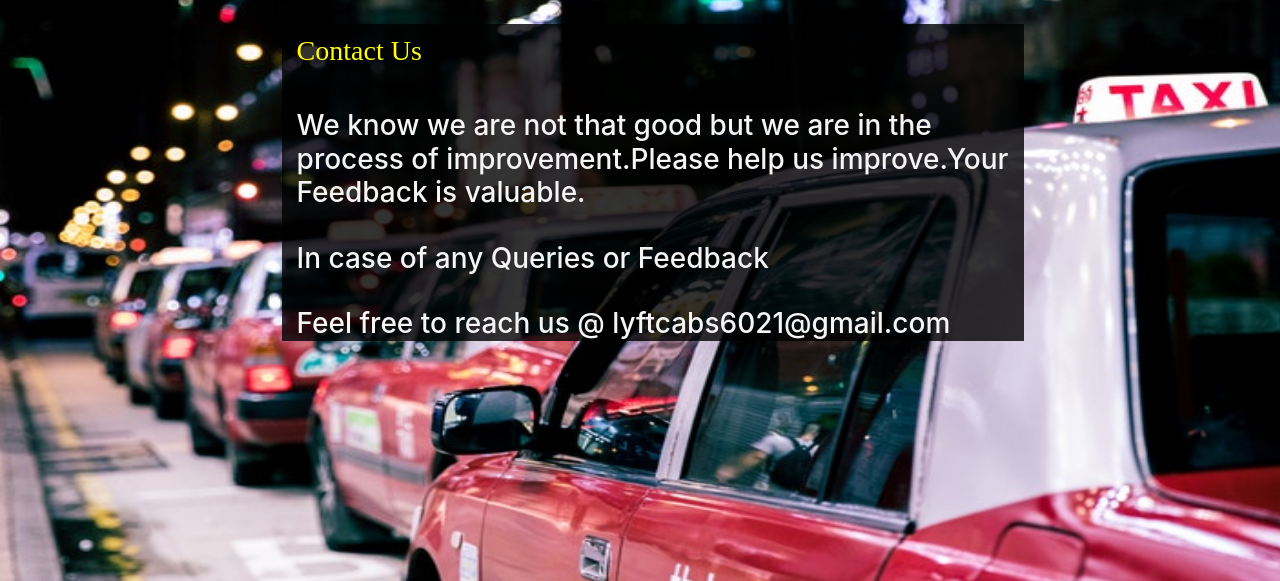
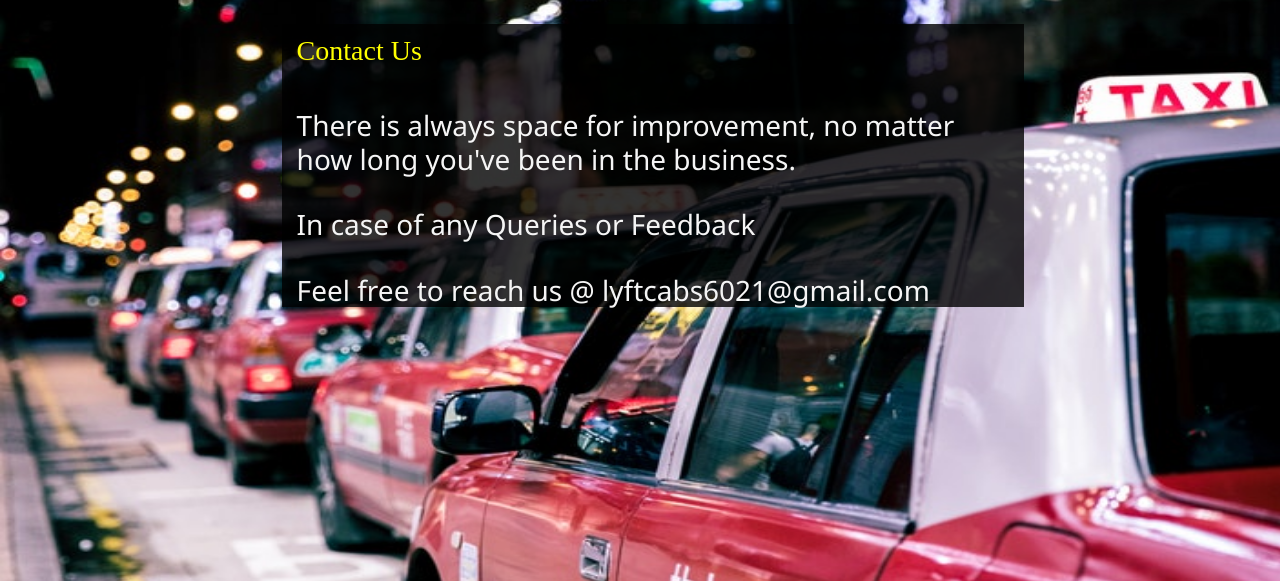
Before and after one commit to parasJune/Lyft-Cabs, a Node server app: page /contactus in a window 1280 px wide. Shown: the part 79-660 px from the top of the page. Run offline with Node 20, Linux system fonts and the light colour scheme; some libraries are stand-ins or nearby versions.

Commit message:
intermediate commit

```diff
--- a/views/Contactus.ejs
+++ b/views/Contactus.ejs
@@ -8,11 +8,11 @@
 
 
         <div class="container">
-            <h3 style="color:whitesmoke;">We know we are not that good but we are in the process of improvement.Please help us improve.Your Feedback is valuable.</h3>
+            <h3 style="color:whitesmoke;font-family:Segoe UI;font-style:Semilight">There is always space for improvement, no matter how long you've been in the business.</h3>
             <br>
-            <h3 style="color:whitesmoke;"> In case of any Queries or Feedback</h3>
+            <h3 style="color:whitesmoke;font-family:Segoe UI;font-style:Semilight"> In case of any Queries or Feedback</h3>
             <br>
-            <h3 style="color:whitesmoke;">Feel free to reach us   @ lyftcabs6021@gmail.com</h3>
+            <h3 style="color:whitesmoke;font-family:Segoe UI;font-style:Semilight">Feel free to reach us   @ lyftcabs6021@gmail.com</h3>
         </div>
 
         </div>
--- a/views/signup.ejs
+++ b/views/signup.ejs
@@ -30,7 +30,7 @@
 
                 <div class="form-group" >
                     <label for="subject" style="color: white; font-size: 15px;">Password</label>
-                    <input type="sbject" class="form-control" id="subject" placeholder="Enter your password here..." style="font-size: 15px;" name="password" required>
+                    <input type="password" class="form-control" id="subject" placeholder="Enter your password here..." style="font-size: 15px;" name="password" required>
                 </div><hr style="background-color: aliceblue;">
 
 
```
